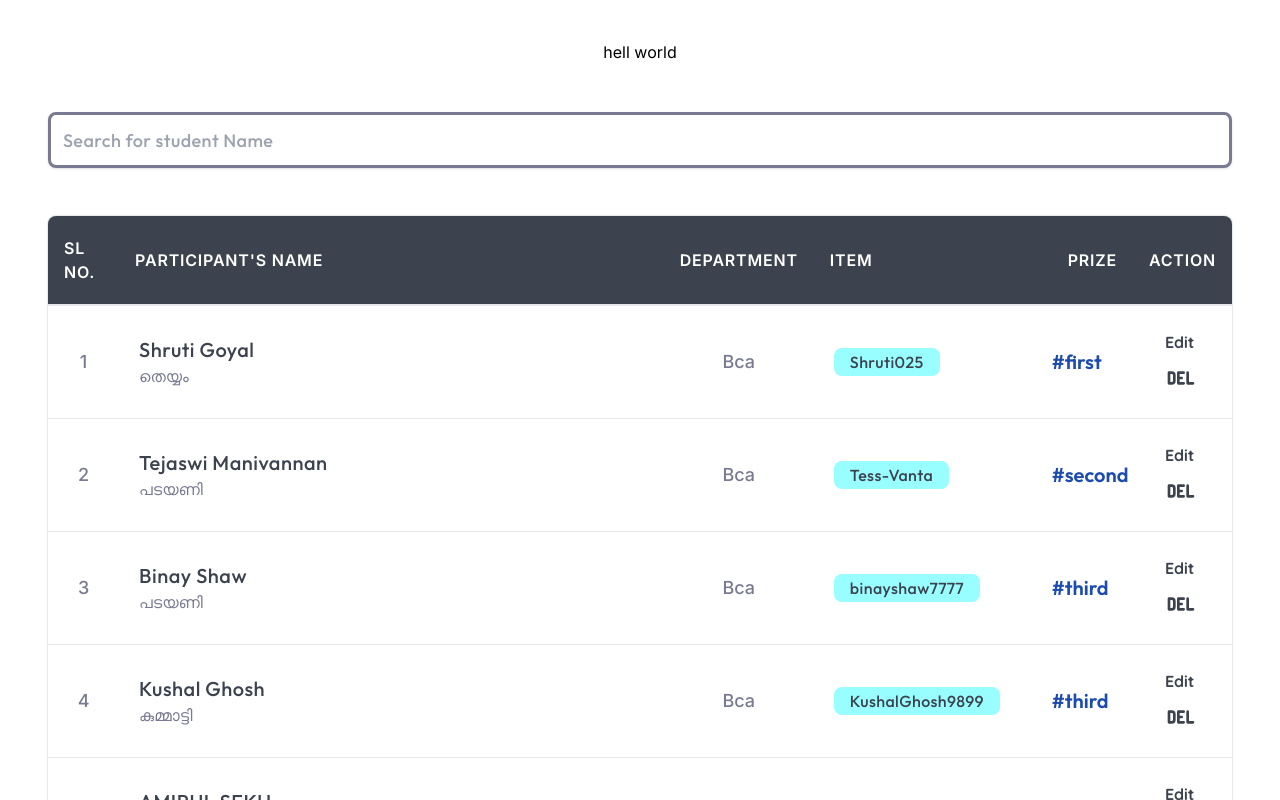
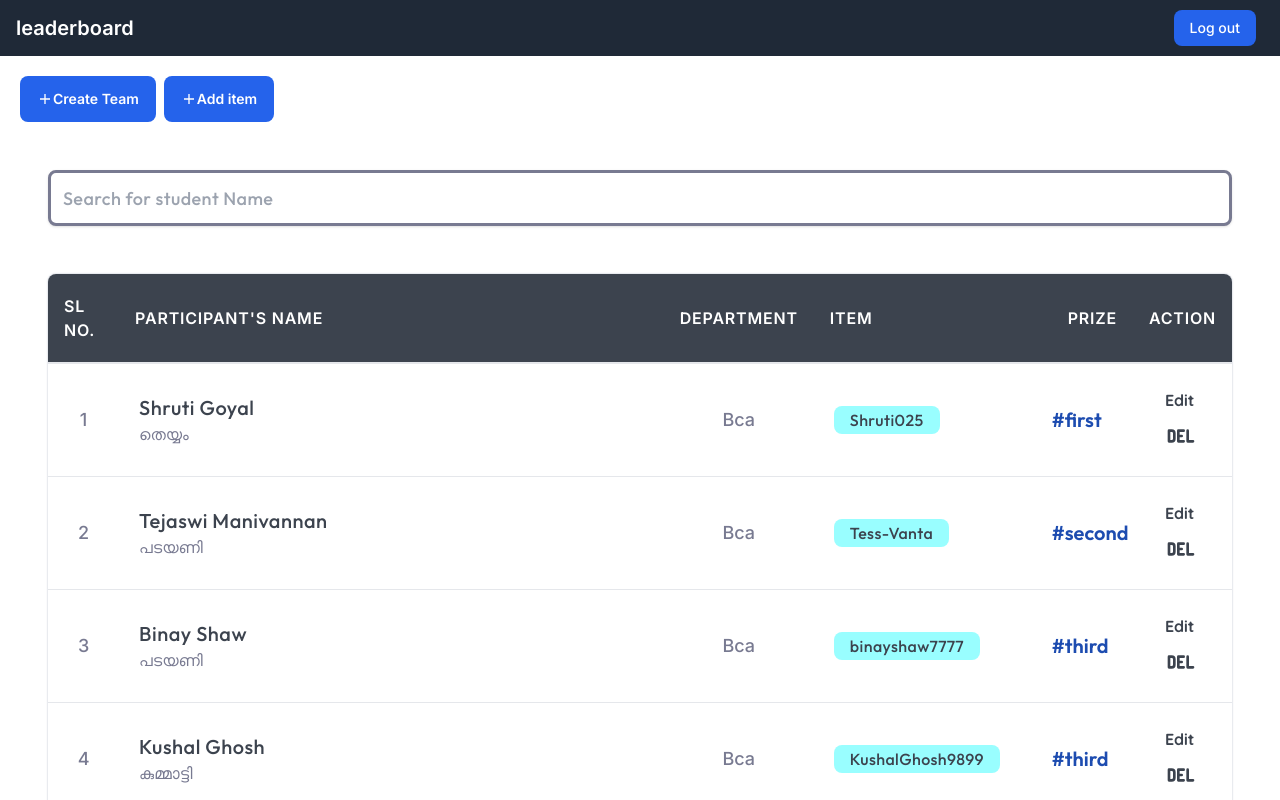
Before and after one commit to SHABIN-K/leaderboard, a React (Vite) app: page /dashboard in a window 1280 px wide. Shown: the top 800 px of the page. Built offline with nearby package versions, Linux system fonts and the light colour scheme; no server answers; sample sign-in values are in the browser's storage; a web font is replaced by a local one.

Commit message:
feat : add new logout button and add button

```diff
--- a/src/pages/DashBoard.tsx
+++ b/src/pages/DashBoard.tsx
@@ -4,14 +4,48 @@ import { TableDataType } from "../types";
 import { SearchInput, Table } from "../components";
 
 import { useEffect, useState } from "react";
-import { useNavigate } from "react-router-dom";
-import { onAuthStateChanged } from "firebase/auth";
+import { NavigateFunction, useNavigate } from "react-router-dom";
+import { onAuthStateChanged, signOut } from "firebase/auth";
+import { toast } from "sonner";
+import { IoMdAdd } from "react-icons/io";
 
-const Header: React.FC = () => (
-  <div className="relative my-10 mx-auto flex-center flex-col text-center lg:mx-8 sm:mx-2">
-    hell world
-  </div>
-);
+const styleDashboard = {
+  addbtn:
+    "py-3 px-4 inline-flex items-center text-sm font-semibold rounded-lg border border-transparent bg-blue-600 text-white hover:bg-blue-700 disabled:opacity-50 disabled:pointer-events-none",
+};
+
+const Header: React.FC<{ navigate: NavigateFunction }> = ({ navigate }) => {
+  const handleSignOut = () => {
+    try {
+      signOut(auth).then(() => {
+        toast("You have been successfully logged out. See you next time!");
+        navigate("/");
+      });
+    } catch (error) {
+      console.error(error);
+      toast("oops! something went wrong!");
+    }
+  };
+
+  return (
+    <nav className="border-gray-200 px-4 lg:px-6 py-2.5 bg-gray-800">
+      <div className="flex flex-wrap justify-between items-center mx-auto max-w-screen-xl">
+        <div className="flex items-center self-center text-xl font-semibold whitespace-nowrap text-white">
+          leaderboard
+        </div>
+        <div className="flex items-center lg:order-2">
+          <div
+            onClick={handleSignOut}
+            className="text-white focus:ring-4 bg-blue-600 font-medium rounded-lg text-sm px-4 lg:px-5 py-2 lg:py-2.5 mr-2 focus:outline-none focus:ring-gray-800 cursor-pointer"
+          >
+            Log out
+          </div>
+        </div>
+      </div>
+    </nav>
+  );
+};
+
 const DashBoard = () => {
   const navigate = useNavigate();
 
@@ -38,7 +72,17 @@ const DashBoard = () => {
 
   return (
     <div>
-      <Header />
+      <Header navigate={navigate} />
+      <div className="ml-5 mt-5 space-x-2">
+        <button className={styleDashboard.addbtn}>
+          <IoMdAdd className="w-4 h-4" />
+          Create Team
+        </button>
+        <button className={styleDashboard.addbtn}>
+          <IoMdAdd className="w-4 h-4" />
+          Add item
+        </button>
+      </div>
       <SearchInput
         value={searchText}
         setSearchText={setSearchText}
```
